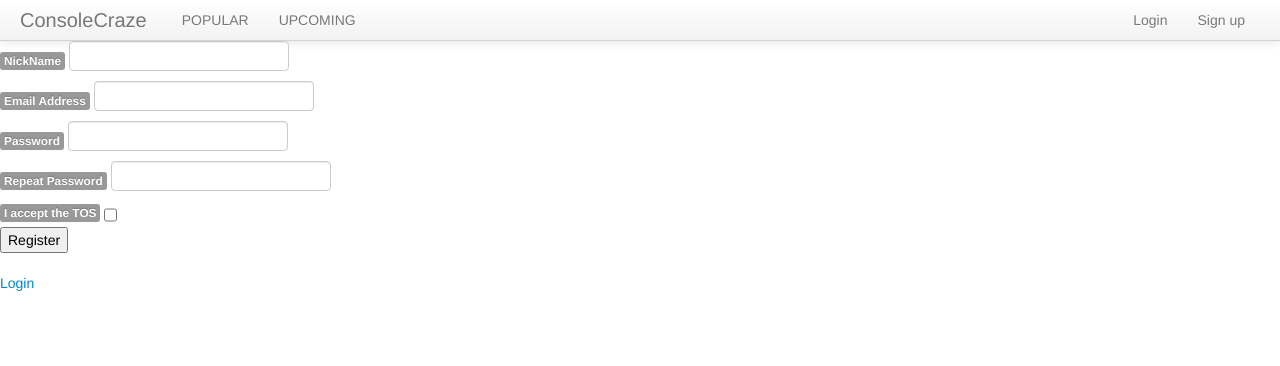
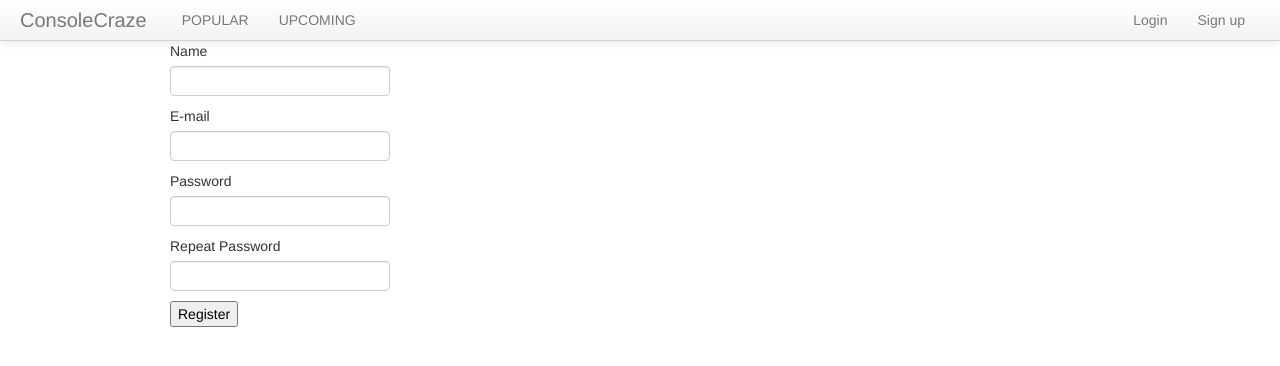
Before and after one commit to cryptojuice/ConsoleCraze, a Flask app: page /users/register/ in a window 1280 px wide. Shown: the top 366 px of the page. Run offline with Flask 2, Linux system fonts and the light colour scheme; some libraries are stand-ins or nearby versions.

Commit message:
form update

```diff
--- a/consolecraze/templates/forms/macros.html
+++ b/consolecraze/templates/forms/macros.html
@@ -1,6 +1,6 @@
 {% macro render_field(field) %}
     <div class="form_field">
-    {{ field.label(class="label") }}
+    {{ field.label(class="control-label") }}
     {% if field.errors %}
         {% set css_class = 'has_error ' + kwargs.pop('class', '') %}
         {{ field(class=css_class, **kwargs) }}
--- a/consolecraze/templates/users/register.html
+++ b/consolecraze/templates/users/register.html
@@ -1,5 +1,6 @@
 {% extends "base.html" %}
 {% block content %}
+  <div class="container">
   {% from "forms/macros.html" import render_field %}
   <form method="POST" action="." class="form">
     {{ form.csrf_token }}
@@ -7,8 +8,7 @@
     {{ render_field(form.email, class="input text") }}
     {{ render_field(form.password, class="input text") }}
     {{ render_field(form.confirm, class="input text") }}
-    {{ render_field(form.accept_tos, class="input checkbox") }}
     <input type="submit" value="Register" class="button green">
   </form>
-  <a href="{{ url_for('users.login') }}">Login</a>
+  <div>
 {% endblock %}
--- a/consolecraze/users/forms.py
+++ b/consolecraze/users/forms.py
@@ -2,15 +2,14 @@
 from wtforms.validators import Required, Email, EqualTo
 
 class LoginForm(Form):
-    email = TextField('Email Address', [Required(), Email()])
+    email = TextField('E-mail', [Required(), Email()])
     password = PasswordField('Password', [Required()])
 
 class RegisterForm(Form):
-    name = TextField('NickName', [Required()])
-    email = TextField('Email Address', [Required(), Email()])
+    name = TextField('Name', [Required()])
+    email = TextField('E-mail', [Required(), Email()])
     password = PasswordField('Password', [Required()])
     confirm = PasswordField('Repeat Password', [
         Required(),
         EqualTo('password', message='Passwords must match')
         ])
-    accept_tos = BooleanField('I accept the TOS')
```
Also changed, not shown: consolecraze/templates/users/login.html (+24 -8 lines).
